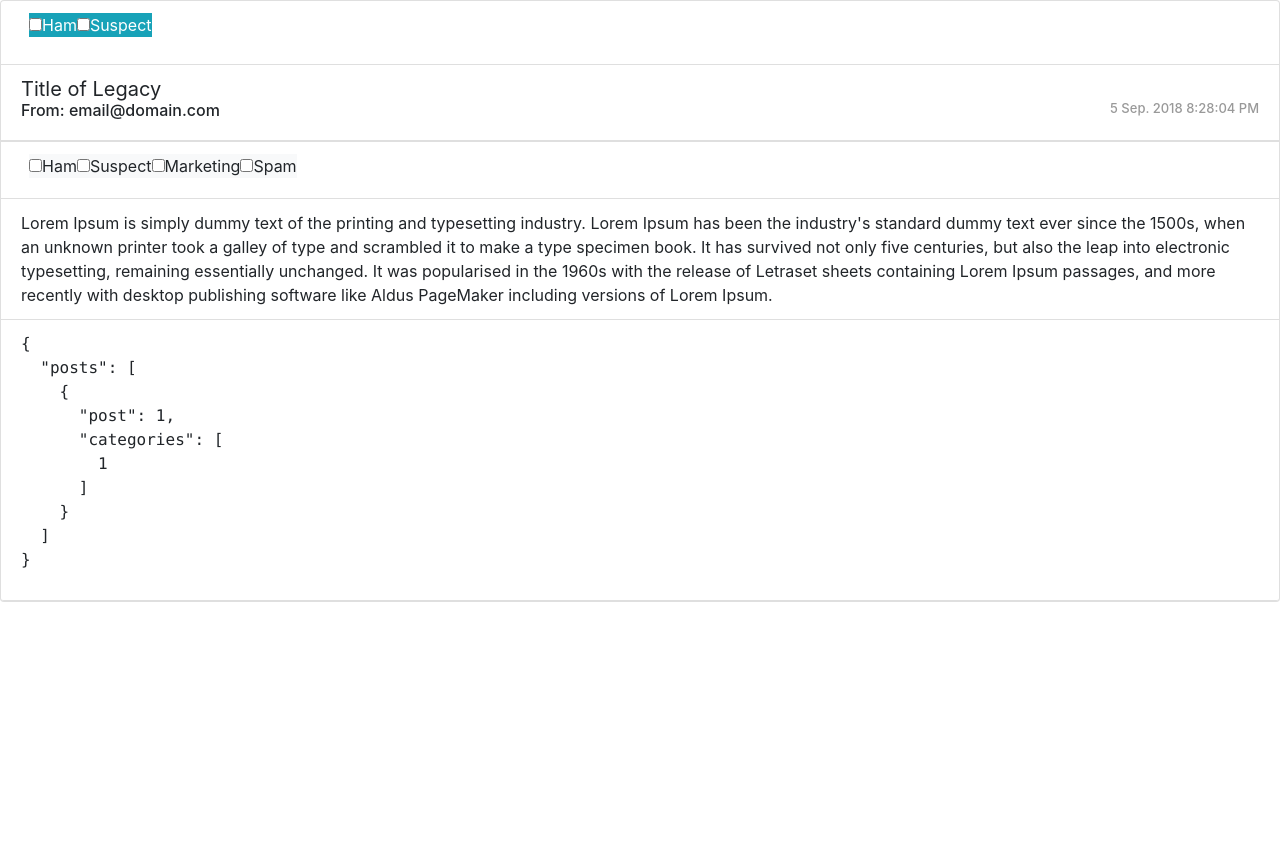
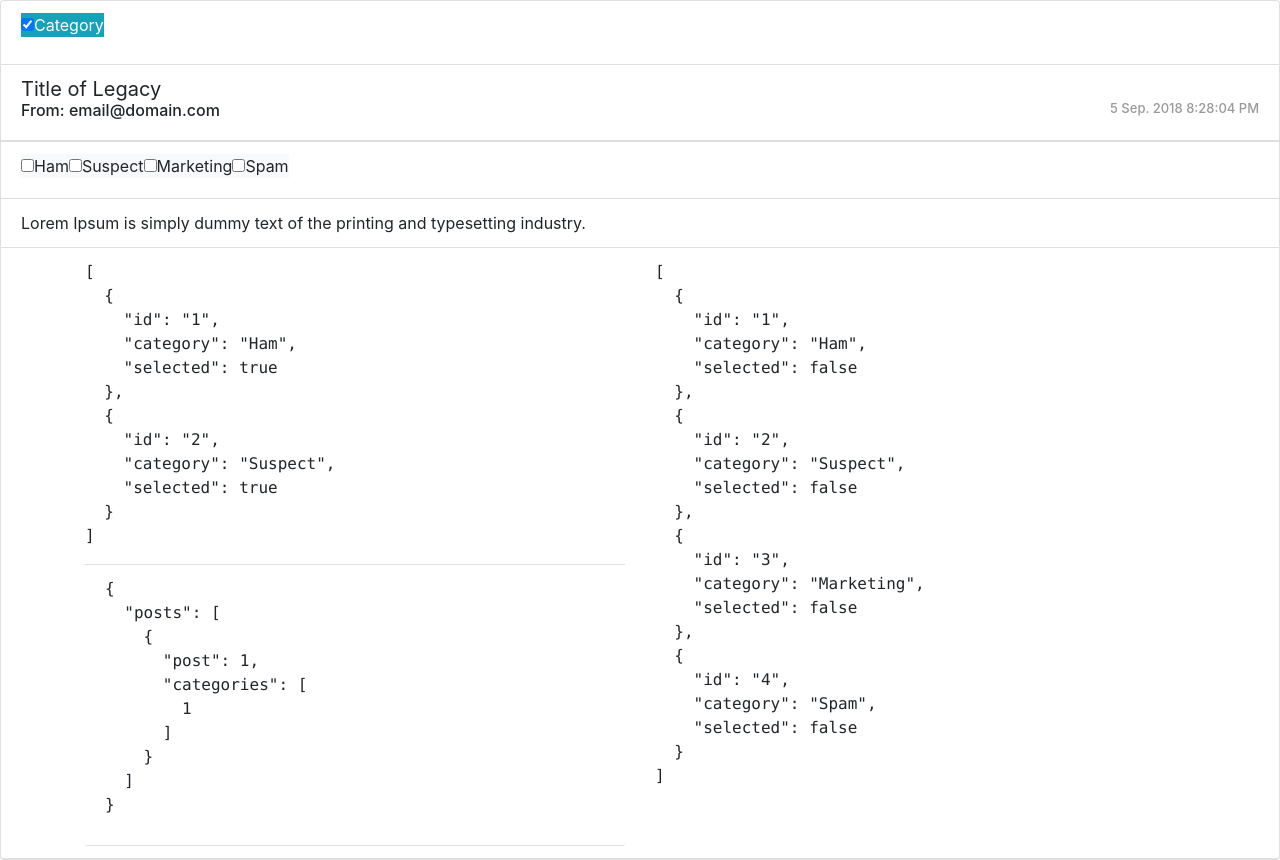
Before and after one commit to raloliver/ngFBass, an Angular app: page / in a window 1280 px wide. Before the commit the page ends 800 px from the top, so only its background shows below. Built offline with nearby package versions, Linux system fonts and the light colour scheme.

Commit message:
Diference from legacy to options with filter and find

```diff
--- a/src/app/fbass/fbass.component.html
+++ b/src/app/fbass/fbass.component.html
@@ -1,9 +1,13 @@
 <div class="card card-primary card-outline">
+  <form [formGroup]="formLegacy">
     <div class="card-body p-0">
       <div class="email-read-actions">
-      <div class="btn-group btn-group-toggle d-flex px-2">
-        <label *ngFor="let category of legacy.categories" class="btn-info"            ngbButtonLabel>
-        <input type="checkbox" ngbButton>{{category.category}}</label>
+        <!-- <pre>{{formLegacy.value | json}}</pre> -->
+        <div class="btn-group btn-group-toggle d-flex">
+          <label *ngFor="let category of flags.controls; i as index" class="btn-info">
+            <!-- {{legacy.categories[i].category}} -->
+            <input type="checkbox" [formControl]="category">Category
+          </label>
         </div>
       </div>
       <div class="card-header">
@@ -13,14 +17,28 @@
       </div>
       <div class="card-body p-0">
         <div class="card-footer bg-white">
-      <div class="btn-group btn-group-toggle d-flex px-2">
-        <label *ngFor="let option of options" class="btn-light"            ngbButtonLabel>
+          <div class="btn-group btn-group-toggle d-flex">
+            <label *ngFor="let option of options" class="btn-light" ngbButtonLabel>
               <input type="checkbox" ngbButton>{{option.category}}</label>
           </div>
         </div>
         <div class="email-read-message" innerHtml={{legacy.content}}></div>
         <div class="card-footer bg-white">
+          <div class="container">
+            <div class="row">
+              <div class="col-md-6">
+                <pre>{{legacy.categories | json}}</pre>
+                <div class="card-footer bg-white">
                   <pre>{{save | json}}</pre>
                 </div>
               </div>
+              <div class="col-md-6">
+                <pre>{{options | json}}</pre>
               </div>
+            </div>
+          </div>
+        </div>
+      </div>
+    </div>
+  </form>
+</div>
--- a/src/app/fbass/fbass.component.ts
+++ b/src/app/fbass/fbass.component.ts
@@ -1,11 +1,85 @@
-import { Component, Input } from '@angular/core';
+import { Component, OnInit, Inject } from "@angular/core";
+import { FormBuilder, FormGroup } from "@angular/forms";
+import { from, Observable } from 'rxjs';
+import { distinctUntilChanged } from 'rxjs/operators';
 
 @Component({
   selector: 'fbass',
   templateUrl: 'fbass.component.html',
   styleUrls: ['fbass.component.css']
 })
-export class FbassComponent {
+export class FbassComponent implements OnInit {
+
+  formLegacy: FormGroup;
+  legacyFlags: any;
+  legacyAndOptions;
+  legacyToOptions;
+
+  constructor(@Inject(FormBuilder) private fb: FormBuilder) {
+    this.formLegacy = this.fb.group({
+      flags: this.buildSave()
+    });
+  }
+
+  ngOnInit() {
+    this.legacy.categories.forEach((res: any) => {
+      res.selected = true;
+    });
+    this.options.forEach((res: any) => {
+      res.selected = false;
+    });
+
+    this.legacyToOptions = this.legacy.categories.filter((cat: any) => {
+      return !!this.options.find((res: any) => res.selected !== cat.selected)
+    })
+    console.log(this.legacyToOptions);
+
+    /*
+    this.legacyAndOptions = from([
+      this.legacy.categories,
+      this.options
+    ])
+
+    this.legacyToOptions = this.legacyAndOptions
+      .pipe(distinctUntilChanged())
+      .subscribe(val => console.log(val));
+    */
+    this.legacyToOptions = this.legacy.categories.filter((cat: any) => {
+      return !!this.options.find((res: any) => res.selected !== cat.selected)
+    })
+    console.log(this.legacyToOptions);
+
+    this.legacyFlags = this.legacy.categories.map((res: any) => this.fb.control(res.selected));
+    // const answerFormArray = this.fb.array(this.legacyFlags);
+    // this.formLegacy.setControl("flags", answerFormArray);
+
+    this.formLegacy = this.fb.group({
+      flags: this.fb.array([
+        this.legacyFlags
+        // this.fb.control(this.legacyFlags)
+        // this.fb.control(true),
+        // this.fb.control(false)
+      ])
+    })
+    // console.log(this.formLegacy.value.flags);
+  }
+
+  get flags() {
+    return this.formLegacy.get("flags");
+  }
+
+  getFlags(form) {
+    return form.get("flags").controls;
+  }
+
+  buildSave() {
+    const arr = this.legacy.categories.map((flag: any) => {
+      return this.fb.control(flag.selected);
+    });
+    return this.fb.array(arr);
+  }
+
+
   legacy =
     {
       title: "Title of Legacy",
@@ -22,7 +96,7 @@ export class FbassComponent {
         }
       ],
       media: [],
-    content: "Lorem Ipsum is simply dummy text of the printing and typesetting industry. Lorem Ipsum has been the industry's standard dummy text ever since the 1500s, when an unknown printer took a galley of type and scrambled it to make a type specimen book. It has survived not only five centuries, but also the leap into electronic typesetting, remaining essentially unchanged. It was popularised in the 1960s with the release of Letraset sheets containing Lorem Ipsum passages, and more recently with desktop publishing software like Aldus PageMaker including versions of Lorem Ipsum."
+      content: "Lorem Ipsum is simply dummy text of the printing and typesetting industry."
     }
   options =
     [
@@ -43,7 +117,6 @@ export class FbassComponent {
         "category": "Spam"
       }
     ]
-
   save = {
     posts:
       [
--- a/src/main.ts
+++ b/src/main.ts
@@ -1,7 +1,7 @@
 import './polyfills';
 
 import { enableProdMode } from '@angular/core';
-import { platformBrowserDynamic } from '@angular/platform-browser-dynamic';
+import { platformBrowserDynamic } from "@angular/platform-browser-dynamic";
 
 import { AppModule } from './app/app.module';
 
```
Lines whose indentation alone changed are shown as unchanged.
